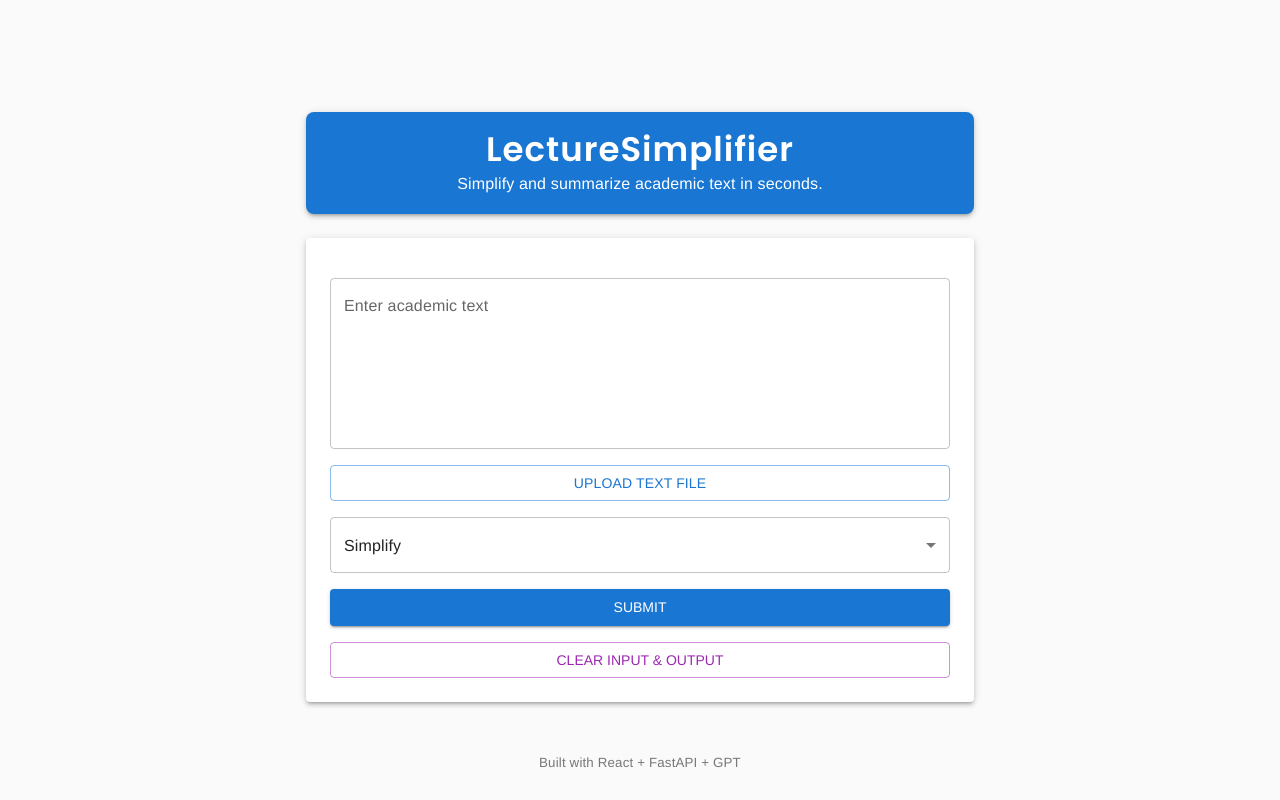
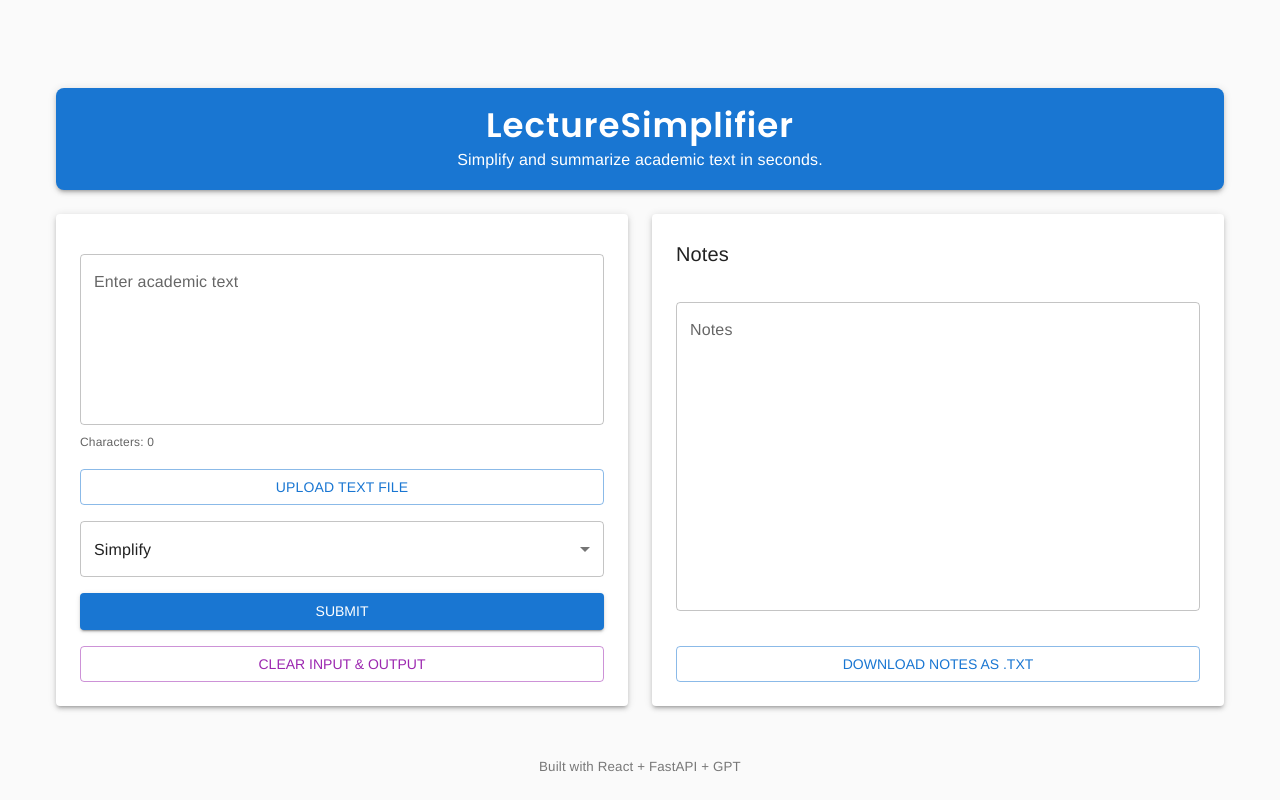
Before and after one commit to CodyGrandt/LectureSummarizer, a React (Vite) app in the folder frontend/lecture-simplifier/: page / in a window 1280 px wide. Built offline with nearby package versions, Linux system fonts and the light colour scheme; some icons are missing.

Commit message:
added a notes section.

```diff
--- a/frontend/lecture-simplifier/src/components/TextProcessor.tsx
+++ b/frontend/lecture-simplifier/src/components/TextProcessor.tsx
@@ -20,6 +20,7 @@ const TextProcessor: React.FC = () => {
   const [result, setResult] = useState('');
   const [loading, setLoading] = useState(false);
   const [copySuccess, setCopySuccess] = useState(false);
+  const [notes, setNotes] = useState('');
 
   const fileInputRef = useRef<HTMLInputElement | null>(null);
 
@@ -97,8 +98,22 @@ const TextProcessor: React.FC = () => {
     setResult('');
   };
 
+  const handleDownloadNotes = () => {
+    const blob = new Blob([notes], { type: 'text/plain' });
+    const url = URL.createObjectURL(blob);
+
+    const link = document.createElement('a');
+    link.href = url;
+    link.download = 'lecture_notes.txt';
+    document.body.appendChild(link);
+    link.click();
+
+    document.body.removeChild(link);
+    URL.revokeObjectURL(url);
+  };
+
   return (
-    <Box sx={{ maxWidth: 700, mx: 'auto', mt: 5, p: 2 }}>
+    <Box sx={{ maxWidth: 1200, mx: 'auto', p: 2 }}>
       <Box
         sx={{
           bgcolor: 'primary.main',
@@ -125,8 +140,28 @@ const TextProcessor: React.FC = () => {
         </Typography>
       </Box>
 
-      <Paper elevation={3} sx={{ p: 3, mt: 2 }}>
-        <form onSubmit={handleSubmit}>
+      <Box
+        sx={{
+          display: 'flex',
+          flexDirection: { xs: 'column', md: 'row' },
+          alignItems: 'stretch',
+          gap: 3,
+        }}
+      >
+        {/* Main Processing Panel */}
+        <Paper
+          elevation={3}
+          sx={{
+            p: 3,
+            flex: '1 1 0',
+            display: 'flex',
+            flexDirection: 'column',
+          }}
+        >
+          <form
+            onSubmit={handleSubmit}
+            style={{ flexGrow: 1, display: 'flex', flexDirection: 'column' }}
+          >
             <TextField
               label="Enter academic text"
               multiline
@@ -136,8 +171,12 @@ const TextProcessor: React.FC = () => {
               onChange={(e) => setInputText(e.target.value)}
               variant="outlined"
               margin="normal"
-            sx={{ mb: 2 }}
+              sx={{ mb: 1 }}
             />
+
+            <Typography variant="caption" sx={{ display: 'block', mb: 2, opacity: 0.7 }}>
+              Characters: {inputText.length}
+            </Typography>
 
             <Button variant="outlined" component="label" fullWidth sx={{ mb: 2 }}>
               Upload Text File
@@ -229,6 +268,38 @@ const TextProcessor: React.FC = () => {
           )}
         </Paper>
 
+        {/* Notes Section */}
+        <Paper
+          elevation={3}
+          sx={{
+            p: 3,
+            flex: '1 1 0',
+            display: 'flex',
+            flexDirection: 'column',
+          }}
+        >
+          <Typography variant="h6" sx={{ mb: 2 }}>
+            Notes
+          </Typography>
+
+          <TextField
+            label="Notes"
+            multiline
+            fullWidth
+            rows={12}
+            value={notes}
+            onChange={(e) => setNotes(e.target.value)}
+            variant="outlined"
+            margin="normal"
+            sx={{ flexGrow: 1 }}
+          />
+
+          <Button onClick={handleDownloadNotes} variant="outlined" fullWidth sx={{ mt: 2 }}>
+            Download Notes as .txt
+          </Button>
+        </Paper>
+      </Box>
+
       {/* Snackbar for Copy Success */}
       <Snackbar
         open={copySuccess}
```
Lines whose indentation alone changed are shown as unchanged.
